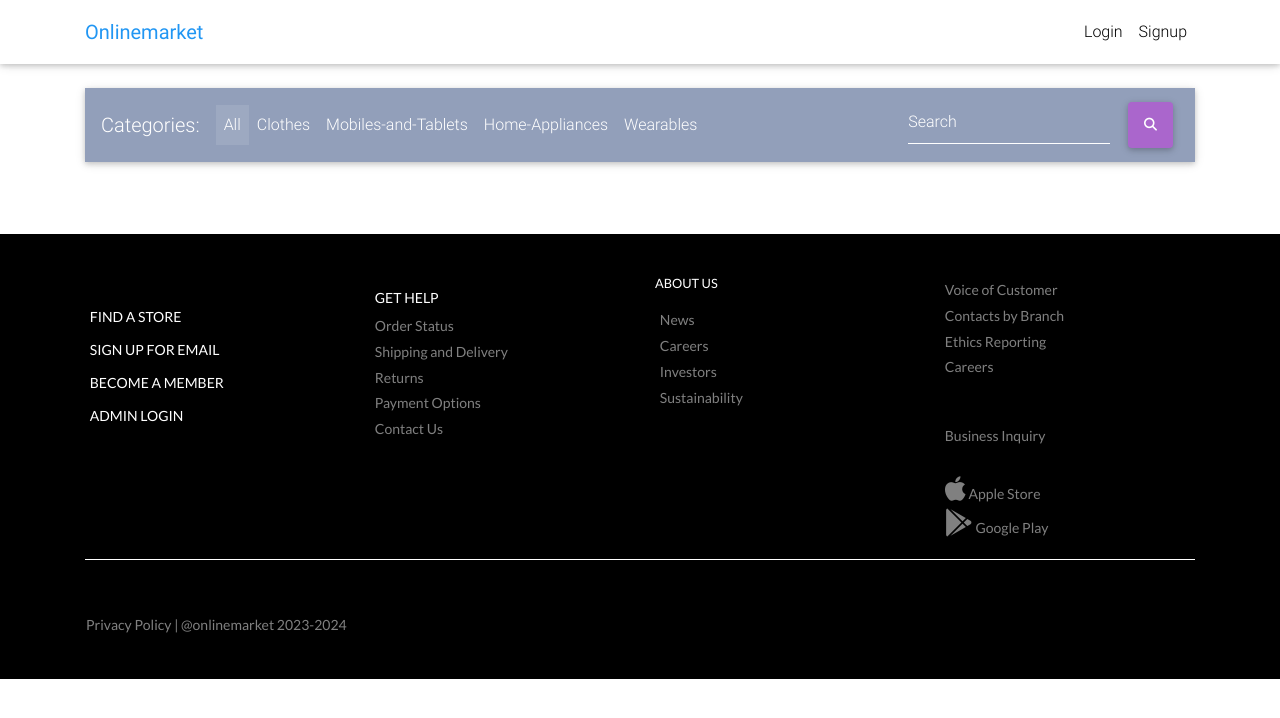
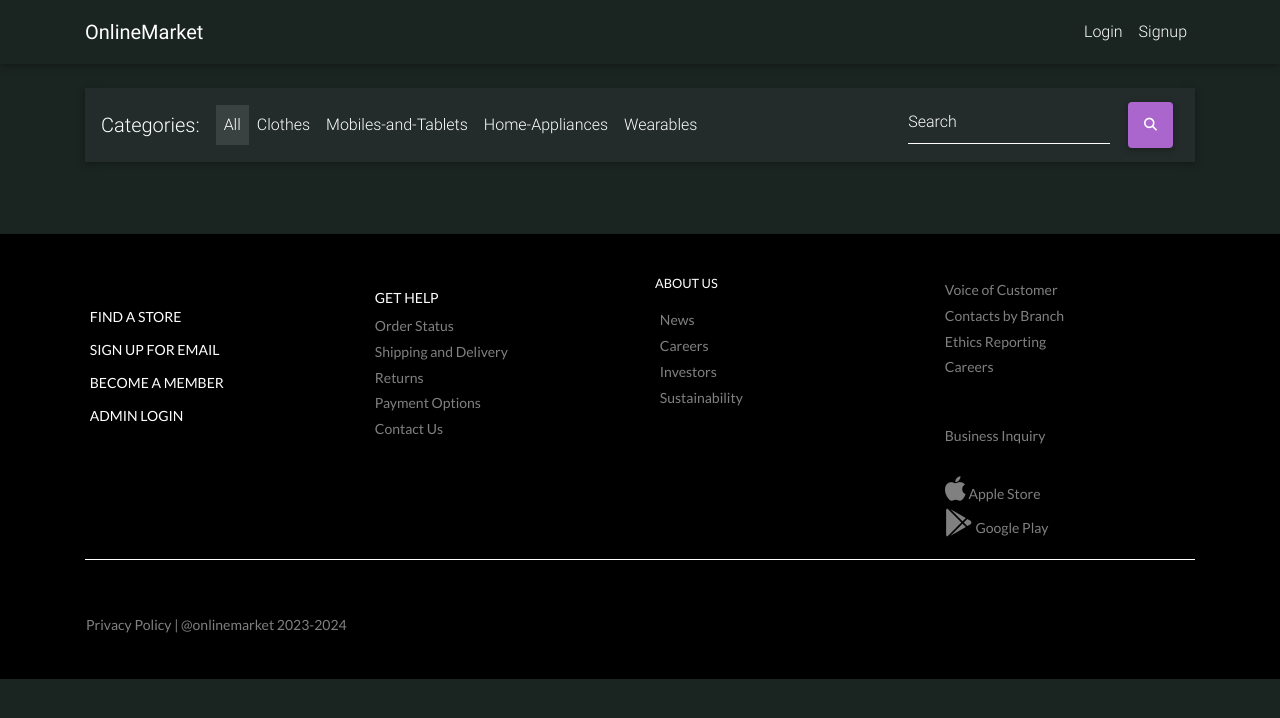
Before and after one commit to sulavchhetri/onlinemarket, a Django app: page / in a window 1280 px wide. Shown: the top 718 px of the page. Run offline with Django 3.2, Linux system fonts and the light colour scheme; data that the repository does not hold is empty; some libraries are stand-ins or nearby versions.

Commit message:
latest changing the color of the website

```diff
--- a/templates/account/signup.html
+++ b/templates/account/signup.html
@@ -26,3 +26,9 @@
     </div>
   </main>
 {% endblock %}
+
+{% block css %}
+#div_id_email{
+  display:none;
+}
+{% endblock %}
--- a/templates/base.html
+++ b/templates/base.html
@@ -18,7 +18,15 @@
     header,
     .carousel {
       height: 60vh;
+        background-color:  #1A2421;
+        color: white;
     }
+
+    table{
+      color: white !important;
+    }
+    {% block css %}
+    {% endblock %}
 
     @media (max-width: 740px) {
 
--- a/templates/checkout.html
+++ b/templates/checkout.html
@@ -9,10 +9,10 @@
       <div class="row">
         <div class="col-md-8 mb-4">
           <div class="card">
-            <form method="POST" class="card-body">
+            <form method="POST" class="card-body" style="color:black !important;">
               {% csrf_token %}
 
-              <h3>Shipping address</h3>
+              <h3 style="color: black;">Shipping address</h3>
 
               <div class='hideable_shipping_form'>
 
--- a/templates/home.html
+++ b/templates/home.html
@@ -7,7 +7,7 @@
   <div class="container">
 
     <!--Navbar-->
-    <nav class="navbar navbar-expand-lg navbar-dark mdb-color lighten-3 mt-3 mb-5">
+    <nav class="navbar navbar-expand-lg navbar-dark navbar-color lighten-3 mt-3 mb-5">
 
       <!-- Navbar brand -->
       <span class="navbar-brand">Categories:</span>
@@ -81,7 +81,7 @@
                 </strong>
               </h5>
 
-              <h4 class="font-weight-bold blue-text">
+              <h4 class="font-weight-bold" style="color:#aa66cc">
                 <strong>$
                   {% if item.discount_price %}
                   {{ item.discount_price }}
@@ -122,7 +122,7 @@
           <form>
             <input type="hidden" name="{{name}}" value="{{value}}">
             <input type="hidden" name="page" value="{{page}}">
-            <button type="submit" class="page-link">{{ page }}
+            <button type="submit" class="page-link btn-secondary">{{ page }}
               <span class="sr-only">(current)</span>
             </button>
           </form>
@@ -145,3 +145,9 @@
 </main>
 
 {% endblock content %}
+
+{% block css %}
+.navbar-color{
+  background-color: #232B2B;
+}
+{% endblock %}
--- a/templates/navbar.html
+++ b/templates/navbar.html
@@ -1,11 +1,11 @@
 {% load cart_template_tags %}
 
-<nav class="navbar fixed-top navbar-expand-lg navbar-light white scrolling-navbar">
+<nav class="navbar fixed-top navbar-expand-lg navbar-dark scrolling-navbar" style="background-color: #1A2421;">
     <div class="container">
 
       <!-- Brand -->
       <a class="navbar-brand waves-effect" href="/">
-        <strong class="blue-text">Onlinemarket</strong>
+        <strong>OnlineMarket</strong>
       </a>
 
       <!-- Collapse -->
--- a/templates/product.html
+++ b/templates/product.html
@@ -2,7 +2,7 @@
 
 {% block content %}
 <main class="mt-5 pt-4">
-  <div class="container dark-grey-text mt-5">
+  <div class="container mt-5">
 
     <!--Grid row-->
     <div class="row wow fadeIn d-flex">
```
Also changed, not shown: requirements.txt (line endings or trailing spaces).
